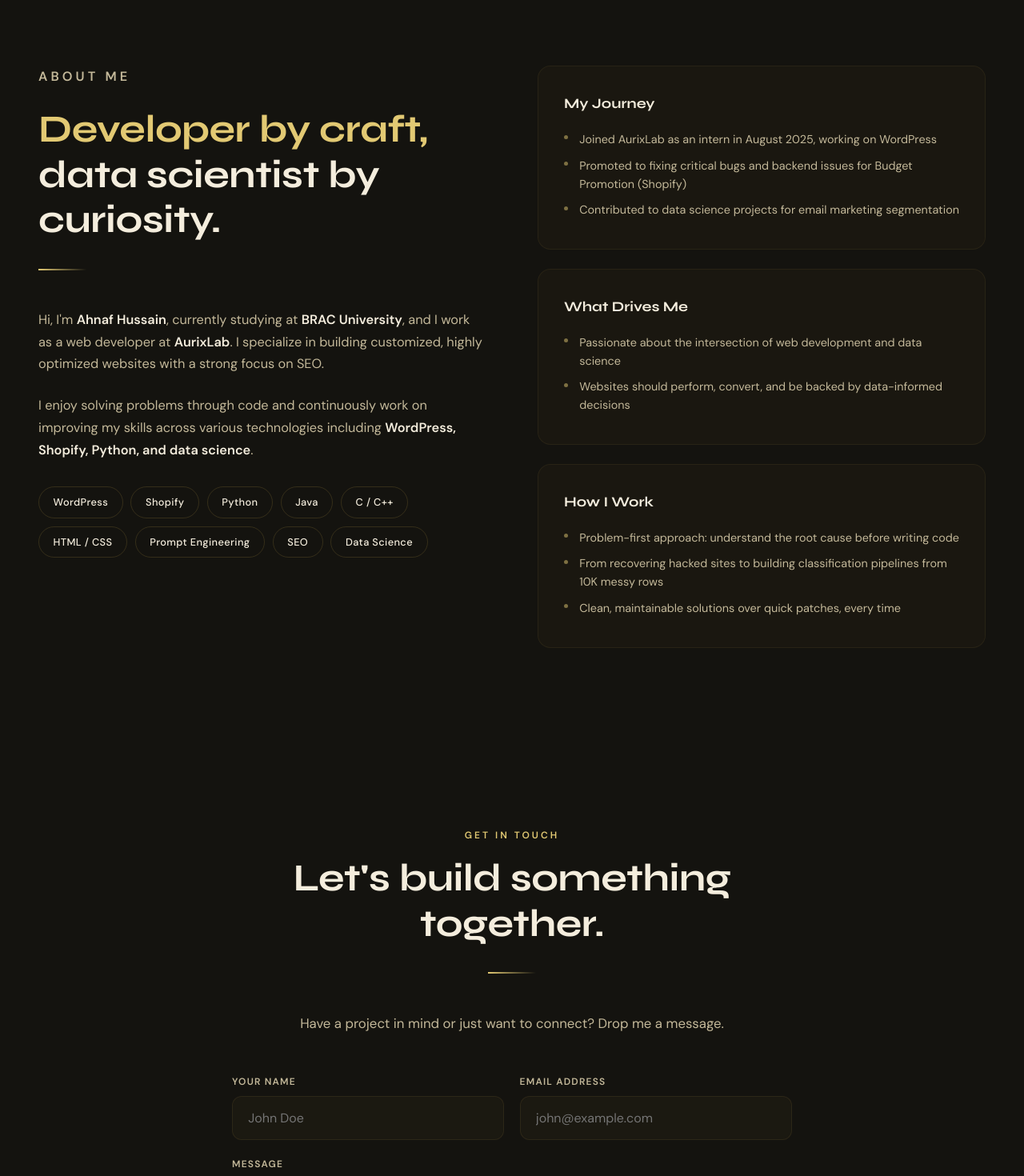
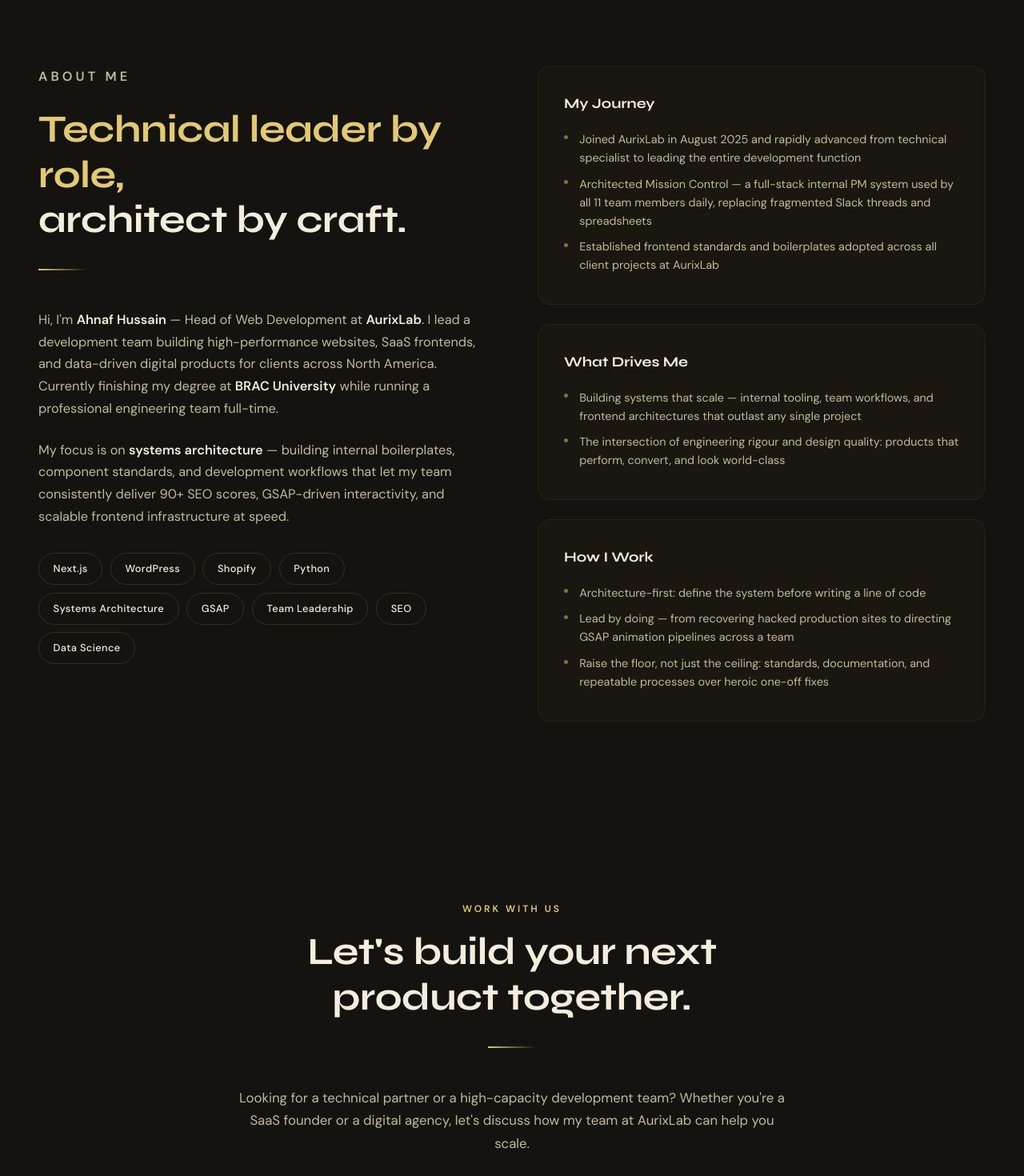
Before and after one commit to AhnafH17/Portfolio-Website, a Next.js app: page / in a window 1280 px wide. Shown: the part 1900-3370 px from the top of the page at 80% size. Built offline with nearby package versions, Linux system fonts and the light colour scheme.

Commit message:
Rebrand portfolio to Head of Web Development at AurixLab

```diff
--- a/app/layout.tsx
+++ b/app/layout.tsx
@@ -18,19 +18,20 @@ const dmSans = DM_Sans({
 });
 
 const DESCRIPTION =
-  'Ahnaf Hussain is a Web Developer and Data Scientist at AurixLab, Calgary — building optimized websites and data-driven solutions.';
+  'Ahnaf Hussain is Head of Web Development at AurixLab — architecting high-performance SaaS frontends, interactive digital experiences, and leading a team that delivers world-class products.';
 
 export const metadata: Metadata = {
-  title: 'Ahnaf Hussain | Web Developer and Data Scientist in Calgary',
+  title: 'Ahnaf Hussain | Head of Web Development at AurixLab',
   description: DESCRIPTION,
   keywords: [
     'Ahnaf Hussain',
-    'web developer Calgary',
-    'data scientist Calgary',
+    'Head of Web Development',
     'AurixLab',
-    'Shopify developer Calgary',
-    'WordPress developer Calgary',
-    'SEO Calgary',
+    'SaaS frontend developer',
+    'technical lead',
+    'web development team lead',
+    'GSAP developer',
+    'Next.js architect',
     'portfolio',
   ],
   authors: [{ name: 'Ahnaf Hussain' }],
@@ -38,7 +39,7 @@ export const metadata: Metadata = {
   metadataBase: new URL('https://ahnafhussain.vercel.app'),
   alternates: { canonical: 'https://ahnafhussain.vercel.app/' },
   openGraph: {
-    title: 'Ahnaf Hussain | Web Developer and Data Scientist in Calgary',
+    title: 'Ahnaf Hussain | Head of Web Development at AurixLab',
     description: DESCRIPTION,
     url: 'https://ahnafhussain.vercel.app/',
     type: 'website',
@@ -47,7 +48,7 @@ export const metadata: Metadata = {
   },
   twitter: {
     card: 'summary_large_image',
-    title: 'Ahnaf Hussain | Web Developer and Data Scientist in Calgary',
+    title: 'Ahnaf Hussain | Head of Web Development at AurixLab',
     description: DESCRIPTION,
     images: ['/OG_image__resized.png'],
   },
@@ -60,7 +61,7 @@ const schemaOrg = {
       '@type': 'Person',
       name: 'Ahnaf Hussain',
       url: 'https://ahnafhussain.vercel.app',
-      jobTitle: 'Web Developer and Data Scientist',
+      jobTitle: 'Head of Web Development',
       worksFor: { '@type': 'Organization', name: 'AurixLab', url: 'https://www.aurixlab.com' },
       alumniOf: { '@type': 'EducationalOrganization', name: 'BRAC University' },
       knowsAbout: ['WordPress', 'Shopify', 'Python', 'SEO', 'Data Science', 'Web Development'],
--- a/components/AboutSection.tsx
+++ b/components/AboutSection.tsx
@@ -5,31 +5,32 @@ export default function AboutSection() {
         <div className="about-bio reveal">
           <p className="section-label">About Me</p>
           <h2 className="section-title">
-            <span className="accent">Developer by craft,</span>
+            <span className="accent">Technical leader by role,</span>
             <br />
-            data scientist by curiosity.
+            architect by craft.
           </h2>
           <div className="section-divider" />
           <p>
-            Hi, I&apos;m <strong>Ahnaf Hussain</strong>, currently studying at{' '}
-            <strong>BRAC University</strong>, and I work as a web developer at{' '}
-            <strong>AurixLab</strong>. I specialize in building customized, highly optimized
-            websites with a strong focus on SEO.
+            Hi, I&apos;m <strong>Ahnaf Hussain</strong> — Head of Web Development at{' '}
+            <strong>AurixLab</strong>. I lead a development team building high-performance websites,
+            SaaS frontends, and data-driven digital products for clients across North America.
+            Currently finishing my degree at <strong>BRAC University</strong> while running a
+            professional engineering team full-time.
           </p>
           <p>
-            I enjoy solving problems through code and continuously work on improving my skills across
-            various technologies including{' '}
-            <strong>WordPress, Shopify, Python, and data science</strong>.
+            My focus is on <strong>systems architecture</strong> — building internal boilerplates,
+            component standards, and development workflows that let my team consistently deliver 90+
+            SEO scores, GSAP-driven interactivity, and scalable frontend infrastructure at speed.
           </p>
           <div className="skills-wrap">
             {[
+              'Next.js',
               'WordPress',
               'Shopify',
               'Python',
-              'Java',
-              'C / C++',
-              'HTML / CSS',
-              'Prompt Engineering',
+              'Systems Architecture',
+              'GSAP',
+              'Team Leadership',
               'SEO',
               'Data Science',
             ].map((s) => (
@@ -44,31 +45,24 @@ export default function AboutSection() {
           <div className="journey-block">
             <h3>My Journey</h3>
             <ul className="journey-list">
-              <li>Joined AurixLab as an intern in August 2025, working on WordPress</li>
-              <li>
-                Promoted to fixing critical bugs and backend issues for Budget Promotion (Shopify)
-              </li>
-              <li>Contributed to data science projects for email marketing segmentation</li>
+              <li>Joined AurixLab in August 2025 and rapidly advanced from technical specialist to leading the entire development function</li>
+              <li>Architected Mission Control — a full-stack internal PM system used by all 11 team members daily, replacing fragmented Slack threads and spreadsheets</li>
+              <li>Established frontend standards and boilerplates adopted across all client projects at AurixLab</li>
             </ul>
           </div>
           <div className="journey-block">
             <h3>What Drives Me</h3>
             <ul className="journey-list">
-              <li>Passionate about the intersection of web development and data science</li>
-              <li>
-                Websites should perform, convert, and be backed by data-informed decisions
-              </li>
+              <li>Building systems that scale — internal tooling, team workflows, and frontend architectures that outlast any single project</li>
+              <li>The intersection of engineering rigour and design quality: products that perform, convert, and look world-class</li>
             </ul>
           </div>
           <div className="journey-block">
             <h3>How I Work</h3>
             <ul className="journey-list">
-              <li>Problem-first approach: understand the root cause before writing code</li>
-              <li>
-                From recovering hacked sites to building classification pipelines from 10K messy
-                rows
-              </li>
-              <li>Clean, maintainable solutions over quick patches, every time</li>
+              <li>Architecture-first: define the system before writing a line of code</li>
+              <li>Lead by doing — from recovering hacked production sites to directing GSAP animation pipelines across a team</li>
+              <li>Raise the floor, not just the ceiling: standards, documentation, and repeatable processes over heroic one-off fixes</li>
             </ul>
           </div>
         </div>
--- a/components/ContactSection.tsx
+++ b/components/ContactSection.tsx
@@ -41,15 +41,15 @@ export default function ContactSection() {
   return (
     <section id="contact">
       <div className="contact-inner reveal">
-        <p className="section-label">Get in Touch</p>
+        <p className="section-label">Work With Us</p>
         <h2 className="section-title">
-          Let&apos;s build something
+          Let&apos;s build your next
           <br />
-          together.
+          product together.
         </h2>
         <div className="section-divider" />
         <p className="contact-subtitle">
-          Have a project in mind or just want to connect? Drop me a message.
+          Looking for a technical partner or a high-capacity development team? Whether you&apos;re a SaaS founder or a digital agency, let&apos;s discuss how my team at AurixLab can help you scale.
         </p>
 
         <form
--- a/components/HeroSection.tsx
+++ b/components/HeroSection.tsx
@@ -9,13 +9,13 @@ export default function HeroSection() {
       <div className="hero-bg-line" />
       <div className="hero-content">
         <div className="hero-text">
-          <p className="hero-greeting">Web Developer &amp; Data Scientist</p>
+          <p className="hero-greeting">Head of Web Development · AurixLab</p>
           <h1 className="hero-name">
             Hi, I&apos;m<br />
             <span className="accent">Ahnaf Hussain</span>
           </h1>
           <p className="hero-tagline">
-            Building optimized websites and implementing data-driven solutions at AurixLab, Calgary.
+            Architecting high-performance SaaS frontends and interactive digital experiences. Leading the development team at AurixLab to bridge the gap between complex data and world-class UI.
           </p>
           <a href="#about" className="hero-cta">
             Learn More{' '}
@@ -30,14 +30,14 @@ export default function HeroSection() {
           <div className="hero-image-frame">
             <Image
               src="/ahnaf-photo.jpg"
-              alt="Ahnaf Hussain, Web Developer and Data Scientist at AurixLab, Calgary"
+              alt="Ahnaf Hussain, Head of Web Development at AurixLab"
               fill
               priority
               style={{ objectFit: 'cover', objectPosition: 'center 50%', transform: 'scale(1.2)', filter: 'contrast(1.05) brightness(0.95)' }}
             />
           </div>
           <div className="hero-floating-tag">
-            <span>@</span> AurixLab | Calgary
+            <span>@</span> AurixLab | Head of Dev
           </div>
         </div>
       </div>
--- a/lib/projects.ts
+++ b/lib/projects.ts
@@ -41,7 +41,7 @@ export const projectData: Record<ProjectKey, Project> = {
       {
         heading: 'Overview',
         content:
-          '<p>This custom notion is a full-stack internal project and task management system built from scratch for the 11-person Aurix Lab team. Inspired by Notion but purpose-built for a digital agency, it replaced ad-hoc Slack threads and spreadsheets with a structured, always-on workspace deployed on Vercel with a Supabase PostgreSQL backend.</p>',
+          '<p>Mission Control is a full-stack internal project and task management system I architected and led the development of for the 11-person AurixLab team. Identifying that fragmented Slack threads and spreadsheets were creating operational drag, I designed and directed the build of a purpose-built agency workspace — deployed on Vercel with a Supabase PostgreSQL backend, replacing legacy tooling at zero monthly infrastructure cost.</p>',
       },
       {
         heading: 'Core Features Built',
@@ -157,7 +157,7 @@ export const projectData: Record<ProjectKey, Project> = {
       {
         heading: 'Overview',
         content:
-          '<p>LeadCraft IT Solutions is a US + Bangladesh ITES/BPO company serving enterprise clients in banking, financial services, and real estate asset management. I built their full web presence from scratch — 5 interconnected pages designed to convert enterprise-level prospects and showcase a 50+ professional operation to US clients.</p>',
+          '<p>LeadCraft IT Solutions is a full 5-page website I directed the development of for a US + Bangladesh ITES/BPO company serving enterprise clients. I led the technical implementation strategy — architecting the WordPress + Elementor foundation while directing the integration of WebGL shaders, GSAP ScrollTrigger animations, Lenis smooth scroll, Globe.gl visualization, and Swiper carousel into a unified, high-performance frontend.</p>',
       },
       {
         heading: 'Pages Built',
@@ -414,7 +414,7 @@ export const projectData: Record<ProjectKey, Project> = {
       {
         heading: 'Overview',
         content:
-          "<p>Image Resizer Studio is a browser-based tool I built to solve my own frustration with unreliable online image resizers. It handles resizing, compression, aspect ratio changes, and batch processing, all client-side with zero server uploads.</p>",
+          "<p>Image Resizer Studio is a standalone browser-based SaaS-style tool I built and launched independently to solve a real gap: no reliable, free, client-side image optimization tool existed without privacy trade-offs. Built as a zero-dependency single-file app with batch processing, Canvas API compression, and ZIP download — a product lab project demonstrating my ability to ideate, architect, and ship standalone tools end-to-end.</p>",
       },
       {
         heading: 'Work Done',
```
